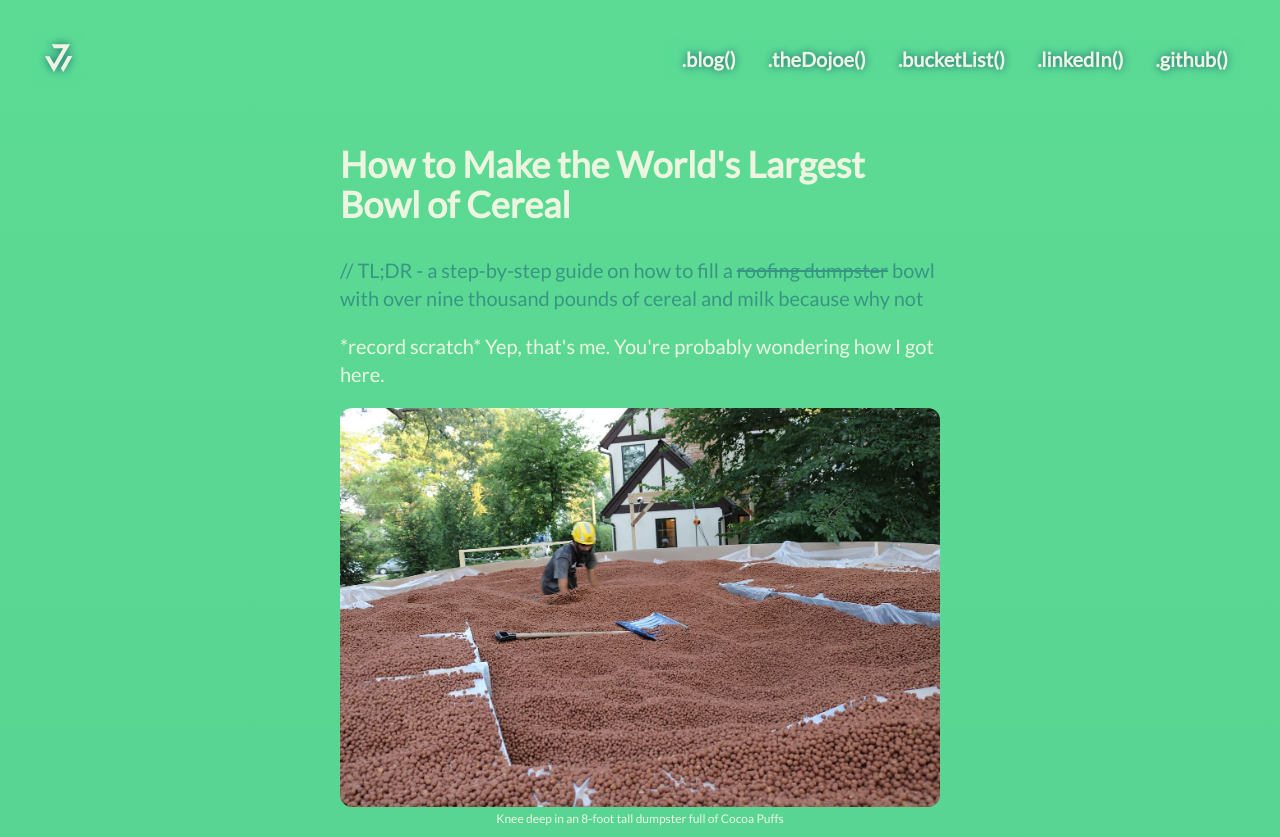
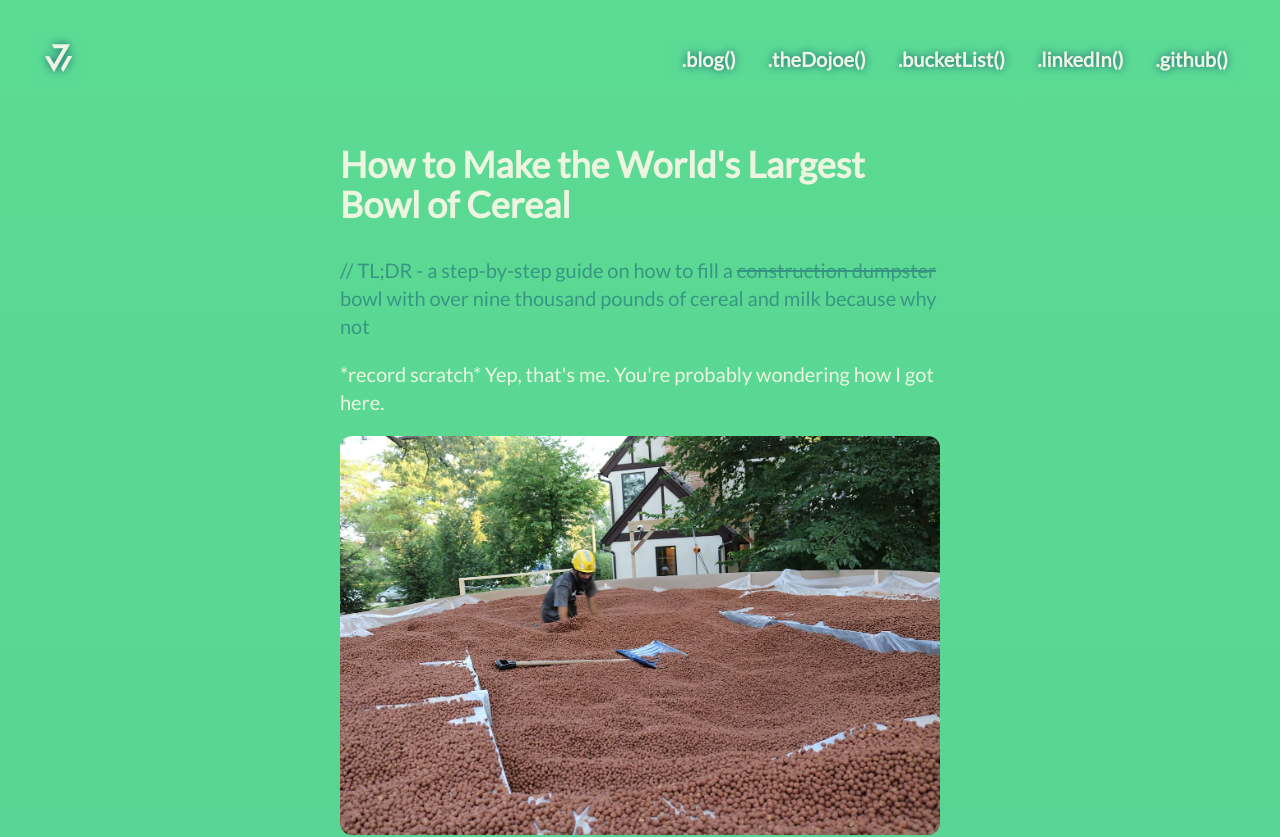
Before and after one commit to jwmke/personal-website, a Next.js app: page /blog/cocoa-puffs in a window 1280 px wide. Shown: the top 837 px of the page. Built offline with nearby package versions, Linux system fonts and the light colour scheme.

Commit message:
verbiage change

```diff
--- a/pages/blog/cocoa-puffs.tsx
+++ b/pages/blog/cocoa-puffs.tsx
@@ -20,7 +20,7 @@ const BlogPost: NextPage = () => {
                 How to Make the World&apos;s Largest Bowl of Cereal
             </div>
             <div className='text-xl child:mt-5 mt-8'>
-              <p className='text-pine'>{"// TL;DR - a step-by-step guide on how to fill a "}<p className='inline line-through'>{"roofing dumpster"}</p>{" bowl with over nine thousand pounds of cereal and milk because why not"}</p>
+              <p className='text-pine'>{"// TL;DR - a step-by-step guide on how to fill a "}<p className='inline line-through'>{"construction dumpster"}</p>{" bowl with over nine thousand pounds of cereal and milk because why not"}</p>
               <p>*record scratch* Yep, that&apos;s me. You&apos;re probably wondering how I got here.</p>
               <div className='flex justify-center'>
                 <div className='inline-block text-center text-xs'>
@@ -133,7 +133,7 @@ const BlogPost: NextPage = () => {
                 <li>4. A public health official and an expert in weights and measurements must be present as the bowl is being filled to ensure that all ingredients and procedures are sanitary (yikes) and to periodically record the weight of the bowl as it&apos;s being filled</li>
               </ol>
               <p>With da rules in hand, our engineering backgrounds were put to use as we explored our next moves.</p>
-              <p>Through the process of elimination, the only container option for the bowl that logistically made sense was a roofing dumpster. We could rent the dumpster and have a truck drop it off on our doorstep, and when everything would be said and done, the truck would return and whisk away the dumpster, cereal, and all of our cleanup problems.</p>
+              <p>Through the process of elimination, the only container option for the bowl that logistically made sense was a construction dumpster. We could rent the dumpster and have a truck drop it off on our doorstep, and when everything would be said and done, the truck would return and whisk away the dumpster, cereal, and all of our cleanup problems.</p>
               <p>The only flaw in this choice of container was that it was obviously not round. So we decided we would design and construct a facade in an attempt to give the dumpster the illusion of being a colossal, semi-spherical, polka-dotted bowl.</p>
               <div className='flex justify-center'>
                 <div className='inline-block text-center text-xs'>
@@ -173,7 +173,7 @@ const BlogPost: NextPage = () => {
                   <li className='pb-2'>• A forklift rental</li>
                   <li className='pb-2'>• Semi truck scales</li>
                   <li className='pb-2'>• Multiple trailer & U-Haul rentals</li>
-                  <li className='pb-2'>• The largest roofing dumpster feasible</li>
+                  <li className='pb-2'>• The largest construction dumpster feasible</li>
                   <li className='pb-2'>• Steel, tarps, cardboard, and paint</li>
                   <li className='pb-2'>• 10 x 55-gallon oil drums</li>
                   <li className='pb-2'>• Paint mixers, pumps, and powdered milk</li>
@@ -262,7 +262,7 @@ const BlogPost: NextPage = () => {
                   <p>In love with the cocoa</p>
                 </div>
               </div>
-              <p>A few hours after this picture was taken, the roofing dumpster rental company swung by to reclaim what was theirs, and, per what we initially agreed with them, we gave them an additional tip in exchange for them getting rid of the cereal at a composting facility instead of a landfill. </p>
+              <p>A few hours after this picture was taken, the construction dumpster rental company swung by to reclaim what was theirs, and, per what we initially agreed with them, we gave them an additional tip in exchange for them getting rid of the cereal at a composting facility instead of a landfill. </p>
               <p className='pb-96'>Now, all that was left was to submit the necessary paperwork and evidence to Guinness and wait...</p>
               <p className='pb-96'>And wait some more...</p>
               <p className='pb-96'>Just a few more weeks...</p>
--- a/pages/blog/pizza.tsx
+++ b/pages/blog/pizza.tsx
@@ -23,10 +23,10 @@ const BlogPost: NextPage = () => {
               Wisconsin man&apos;s experimental journey to make the ultimate NYC pizza.<br/>
             </div>
             <div className='text-xl mt-5'>
-              Bucket List Progress as of 4/9/23: <span className='text-navy font-bold'>72/1000</span>
+              Bucket List Progress as of 4/19/23: <span className='text-navy font-bold'>74/1000</span>
             </div>
             <div className="w-full bg-mint rounded-full h-2 mt-2">
-              <div className="bg-navy h-2 rounded-full" style={{"width": ((72/1000.0)*100) + "%"}}></div>
+              <div className="bg-navy h-2 rounded-full" style={{"width": ((74/1000.0)*100) + "%"}}></div>
             </div>
             <div className='text-xl child:mt-5 mt-8'>
               <div className='align-text-bottom'>
```
